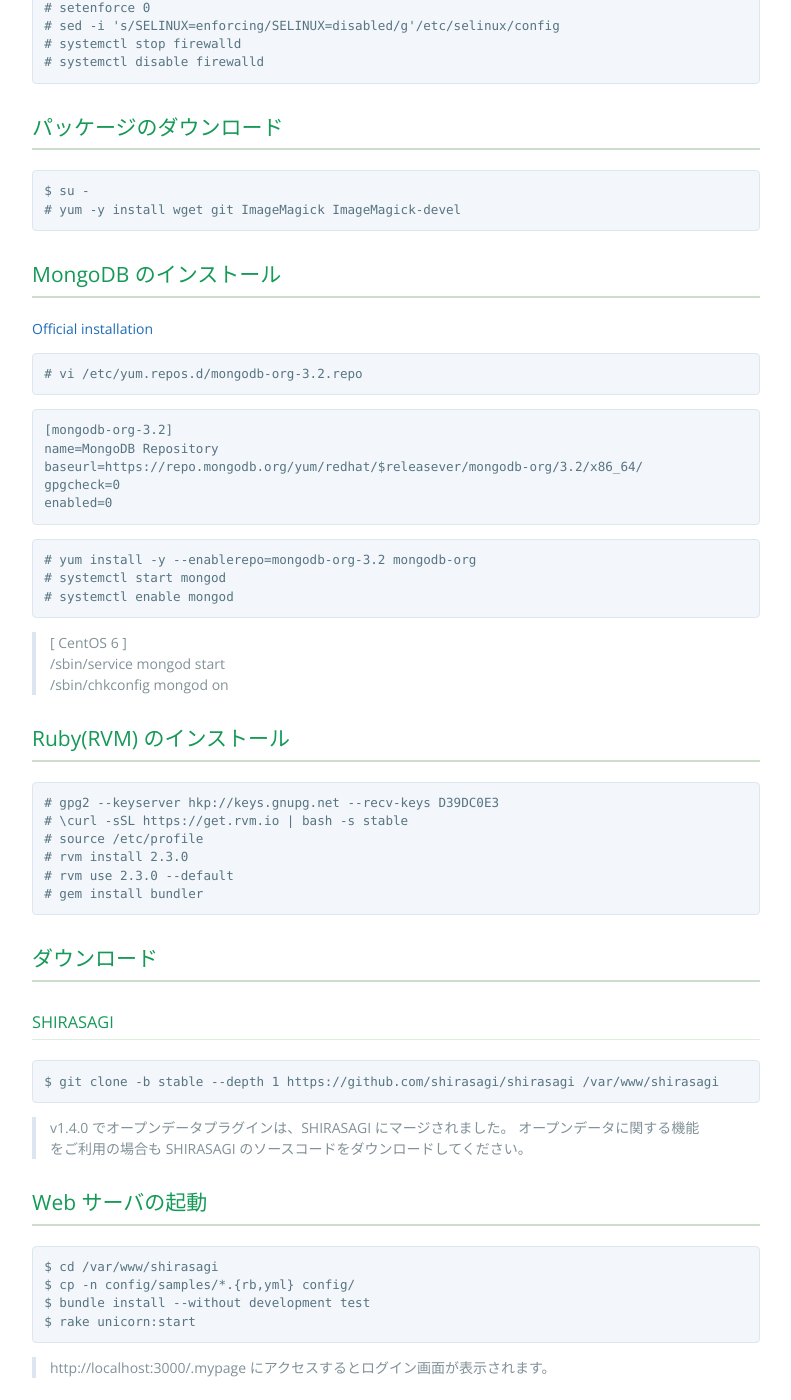
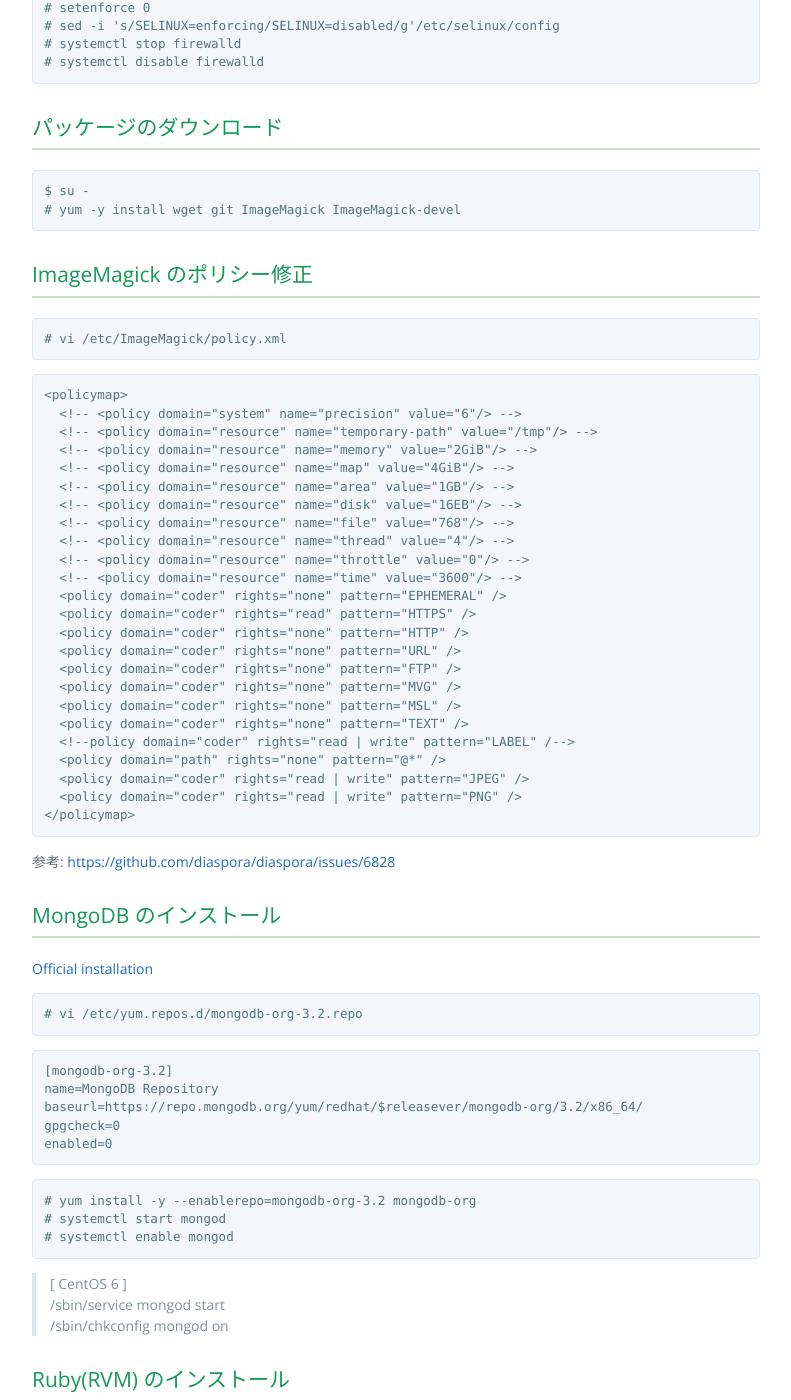
Before and after one commit to shirasagi/shirasagi.github.io, a Jekyll site: the page built from installation/manual.md, in a window 1280 px wide and 1400 px high, scrolled down 489 px. Shown: the whole window, without its empty margins (244-1035 px from the left). Built offline with Jekyll 4.4.1, drawn with Linux system fonts in a browser that asks for light colours; nearby versions of some CDN libraries.

Commit message:
add ImageMagick policy modification

```diff
--- a/installation/manual.md
+++ b/installation/manual.md
@@ -24,6 +24,41 @@
 $ su -
 # yum -y install wget git ImageMagick ImageMagick-devel
 ~~~
+
+## ImageMagick のポリシー修正
+
+~~~
+# vi /etc/ImageMagick/policy.xml
+~~~
+
+~~~
+<policymap>
+  <!-- <policy domain="system" name="precision" value="6"/> -->
+  <!-- <policy domain="resource" name="temporary-path" value="/tmp"/> -->
+  <!-- <policy domain="resource" name="memory" value="2GiB"/> -->
+  <!-- <policy domain="resource" name="map" value="4GiB"/> -->
+  <!-- <policy domain="resource" name="area" value="1GB"/> -->
+  <!-- <policy domain="resource" name="disk" value="16EB"/> -->
+  <!-- <policy domain="resource" name="file" value="768"/> -->
+  <!-- <policy domain="resource" name="thread" value="4"/> -->
+  <!-- <policy domain="resource" name="throttle" value="0"/> -->
+  <!-- <policy domain="resource" name="time" value="3600"/> -->
+  <policy domain="coder" rights="none" pattern="EPHEMERAL" />
+  <policy domain="coder" rights="read" pattern="HTTPS" />
+  <policy domain="coder" rights="none" pattern="HTTP" />
+  <policy domain="coder" rights="none" pattern="URL" />
+  <policy domain="coder" rights="none" pattern="FTP" />
+  <policy domain="coder" rights="none" pattern="MVG" />
+  <policy domain="coder" rights="none" pattern="MSL" />
+  <policy domain="coder" rights="none" pattern="TEXT" />
+  <!--policy domain="coder" rights="read | write" pattern="LABEL" /-->
+  <policy domain="path" rights="none" pattern="@*" />
+  <policy domain="coder" rights="read | write" pattern="JPEG" />
+  <policy domain="coder" rights="read | write" pattern="PNG" />
+</policymap>
+~~~
+
+参考: <https://github.com/diaspora/diaspora/issues/6828>
 
 ## MongoDB のインストール
 
```
